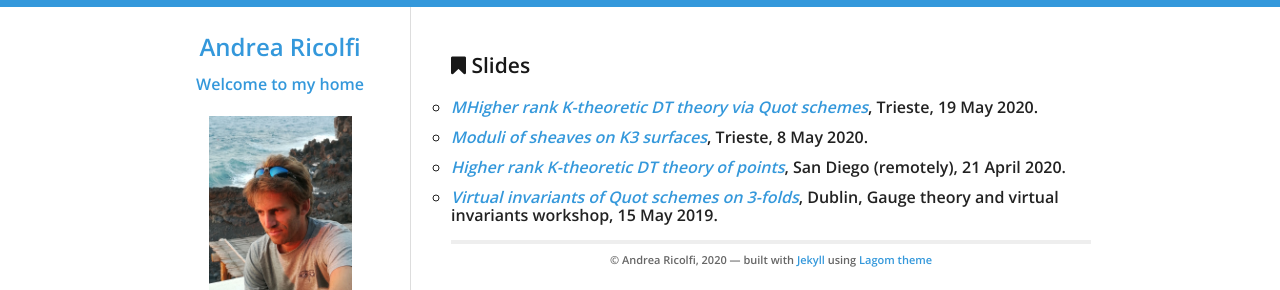
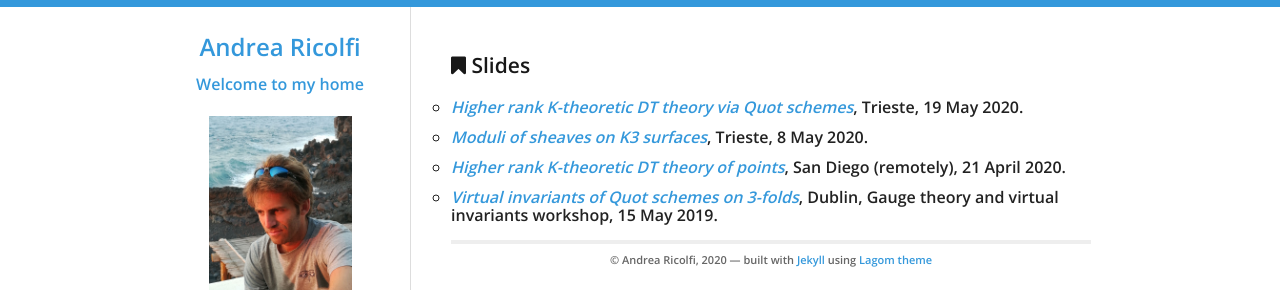
Before and after one commit to atricolfi/atricolfi.github.io, a Jekyll site: the page built from Slides.html, in a window 1280 px wide. Shown: the top 290 px of the page. Built offline with Jekyll 4.4.1, drawn with Linux system fonts in a browser that asks for light colours.

Commit message:
Update Slides.html

```diff
--- a/Slides.html
+++ b/Slides.html
@@ -8,7 +8,7 @@ title: Blog Posts
 <p>
 
   <ul style="list-style-type:circle">
-  <li><a href="K-theoreticDT_SISSA.pdf"><em>MHigher rank K-theoretic DT theory via Quot schemes</em></a>, Trieste, 19 May 2020.</li>
+  <li><a href="K-theoreticDT_SISSA.pdf"><em>Higher rank K-theoretic DT theory via Quot schemes</em></a>, Trieste, 19 May 2020.</li>
   <li><a href="Sheaves_on_K3.pdf"><em>Moduli of sheaves on K3 surfaces</em></a>, Trieste, 8 May 2020.</li>
   <li><a href="SanDiego.pdf"><em>Higher rank K-theoretic DT theory of points</em></a>, San Diego (remotely), 21 April 2020.</li>
   <li><a href="Dublin.pdf"><em>Virtual invariants of Quot schemes on 3-folds</em></a>, Dublin, Gauge theory and virtual invariants workshop, 15 May 2019.</li>
```
